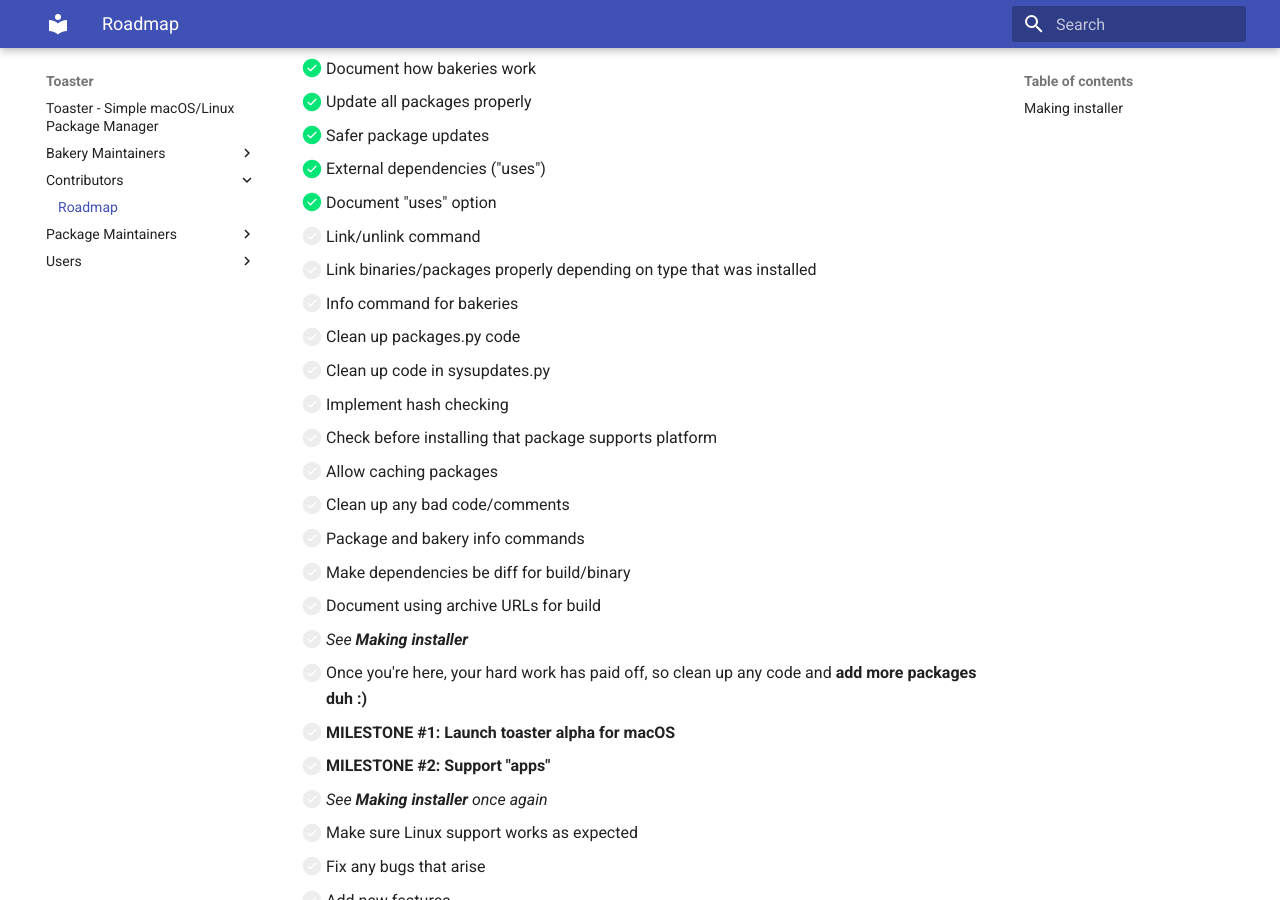
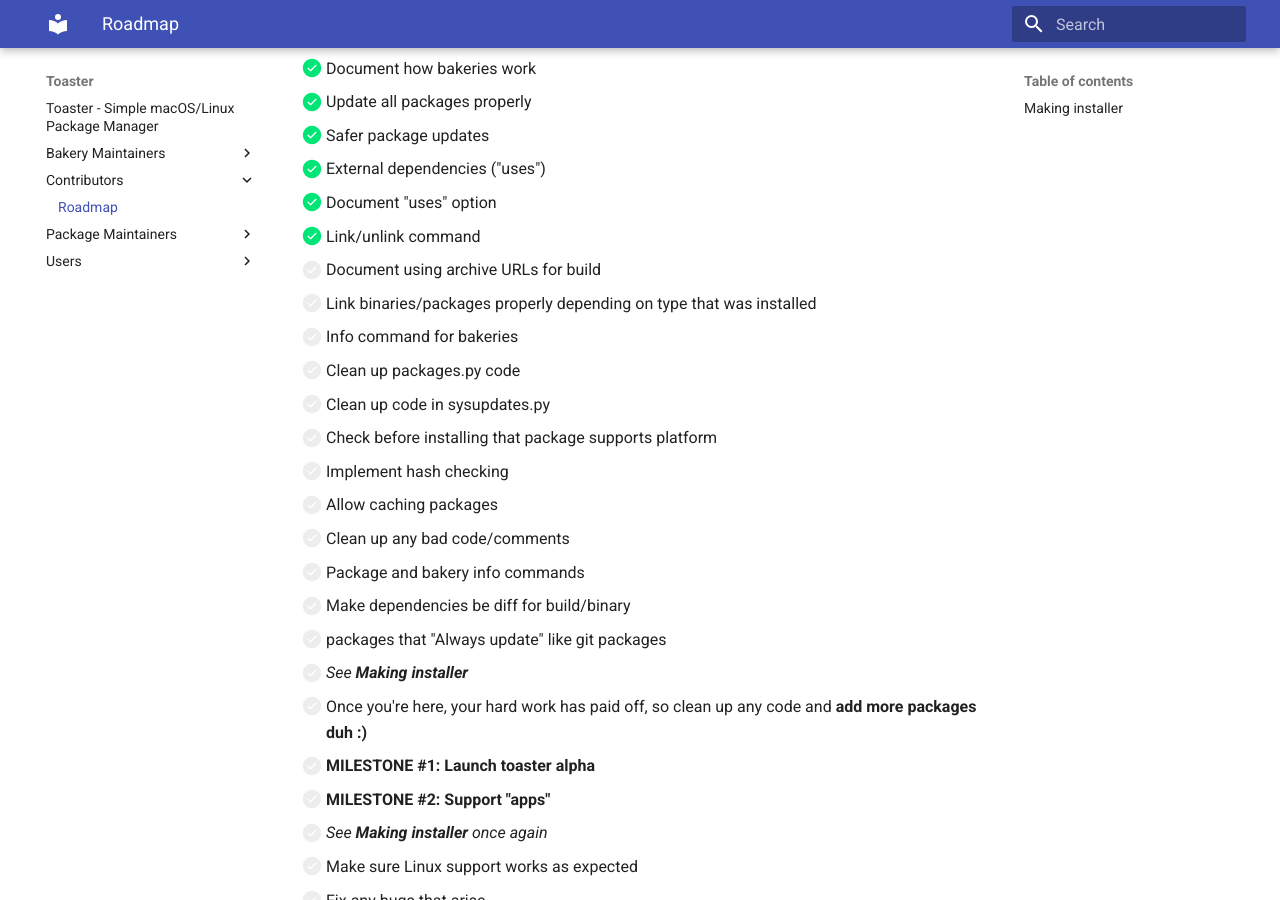
Before and after one commit to lovebagels/toaster, an MkDocs documentation site: the page built from docs/Contributors/roadmap.md, in a window 1280 px wide and 900 px high, scrolled down 855 px. Built offline with MkDocs 1.6.1 and Material for MkDocs 9.7.7, drawn with Linux system fonts in a browser that asks for light colours.

Commit message:
Updated roadmap

```diff
--- a/docs/Contributors/roadmap.md
+++ b/docs/Contributors/roadmap.md
@@ -26,21 +26,22 @@
 - [x] Safer package updates
 - [x] External dependencies ("uses")
 - [x] Document "uses" option
-- [ ] Link/unlink command
+- [x] Link/unlink command
+- [ ] Document using archive URLs for build
 - [ ] Link binaries/packages properly depending on type that was installed
 - [ ] Info command for bakeries
 - [ ] Clean up packages.py code
 - [ ] Clean up code in sysupdates.py
+- [ ] Check before installing that package supports platform
 - [ ] Implement hash checking
-- [ ] Check before installing that package supports platform
 - [ ] Allow caching packages
 - [ ] Clean up any bad code/comments
 - [ ] Package and bakery info commands
 - [ ] Make dependencies be diff for build/binary
-- [ ] Document using archive URLs for build
+- [ ] packages that "Always update" like git packages
 - [ ] *See **Making installer***
 - [ ] Once you're here, your hard work has paid off, so clean up any code and **add more packages duh :)**
-- [ ] **MILESTONE #1: Launch toaster alpha for macOS**
+- [ ] **MILESTONE #1: Launch toaster alpha**
 - [ ] **MILESTONE #2: Support "apps"**
 - [ ] *See **Making installer** once again*
 - [ ] Make sure Linux support works as expected
```
